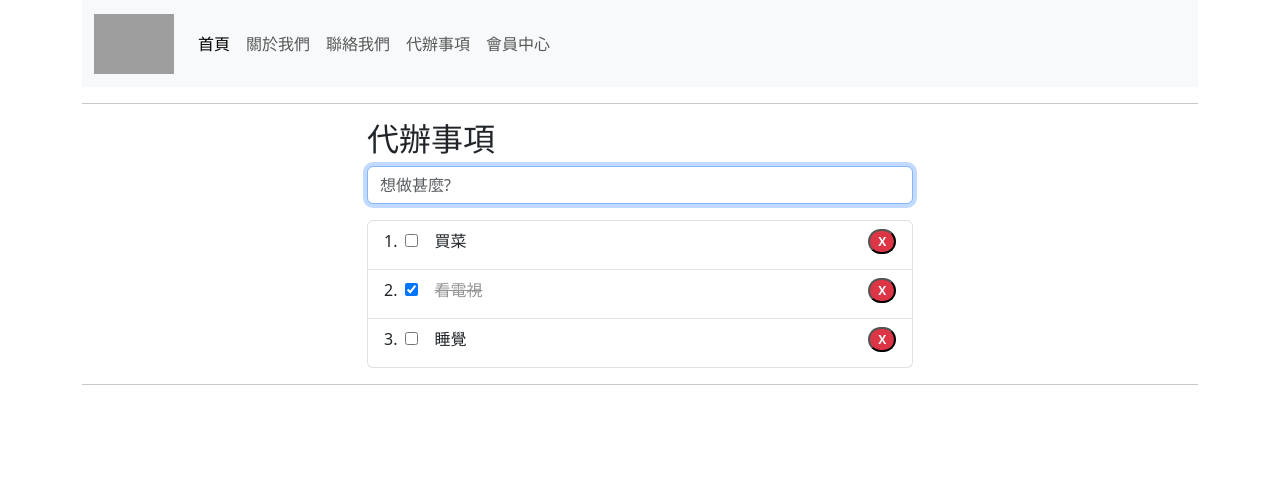
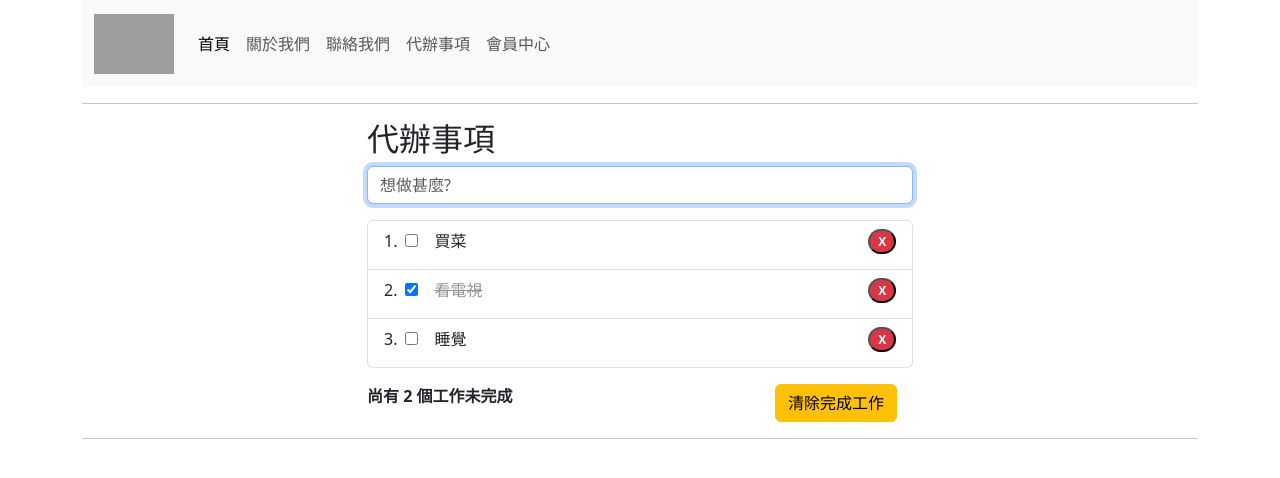
Before and after one commit to HsiaoHungWang/vue-app2024, a Vue app: page /todos in a window 1280 px wide. Shown: the top 478 px of the page. Built offline with nearby package versions, Linux system fonts and the light colour scheme; grey boxes are pictures that could not be loaded.

Commit message:
待辦事項的完成版1

```diff
--- a/src/views/TodosView.vue
+++ b/src/views/TodosView.vue
@@ -1,5 +1,5 @@
 <script setup>
-import { ref } from 'vue';
+import { computed, ref } from 'vue';
 
 const newTodo = ref('')
 const todos = ref(
@@ -29,6 +29,22 @@ const removeTodo = todo => {
     //用Array.splice(index, delcount)
     todos.value.splice(idx, 1)
 }
+
+//取得未完成待辦事項的數量
+const remaining = computed(() => {
+    const newTodos = todos.value.filter(todo => !todo.completed)
+    return newTodos.length
+})
+
+//刪除所有已完成的待辦事項
+const removeCompleted = () => {
+    for (let i = todos.value.length - 1; i >= 0; i--) {
+        //completed為true就是要刪除這筆資料
+        if (todos.value[i].completed) {
+            todos.value.splice(i, 1)
+        }
+    }
+}
 </script>
 
 <template>
@@ -48,6 +64,11 @@ const removeTodo = todo => {
                     <button @click="removeTodo(todo)" class="badge text-bg-danger rounded-pill">X</button>
                 </li>
             </ol>
+            <div class="mt-3 d-flex justify-content-between">
+                <strong class=" me-3">尚有 {{ remaining }} 個工作未完成</strong>
+                <button class="btn btn-warning me-3" @click="removeCompleted">清除完成工作</button>
+            </div>
+
         </div>
         <div class="col-3">
         </div>
```
